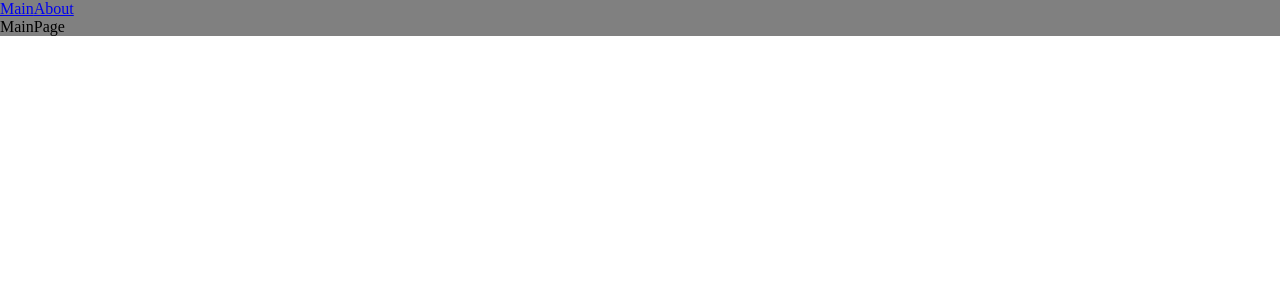
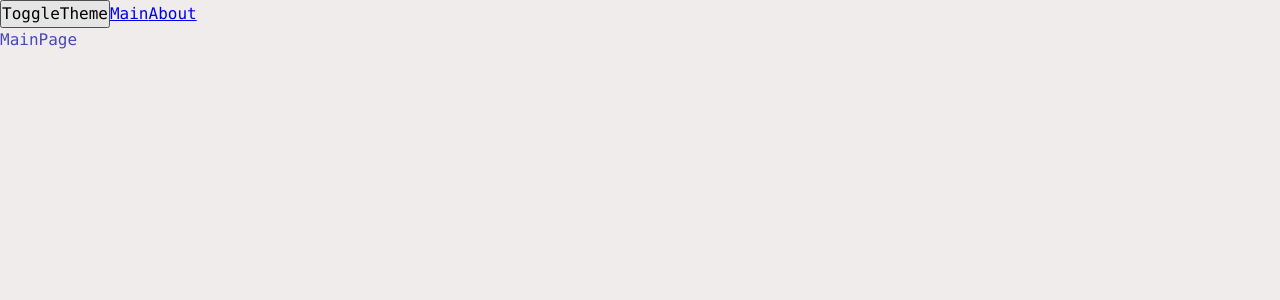
Before and after one commit to b0rskii/production-project, a React app: page / in a window 1280 px wide. Shown: the top 300 px of the page. Built offline with nearby package versions, Linux system fonts and the light colour scheme.

Commit message:
Организация стилей. Добавление темы

```diff
--- a/src/App.tsx
+++ b/src/App.tsx
@@ -2,17 +2,26 @@ import { Routes, Route, Link } from 'react-router-dom';
 import { Suspense } from 'react';
 import { MainPageLazy } from './pages/MainPage/MainPage.lazy';
 import { AboutPageLazy } from './pages/AboutPage/AboutPage.lazy';
-import './index.scss';
+import { useTheme } from './theme/useTheme';
+import './styles/index.scss';
+
+enum AppRoute {
+  MAIN = '/',
+  ABOUT = '/about',
+}
 
 function App() {
+  const {theme, toggleTheme} = useTheme();
+
   return (
-    <div className='app'>
-      <Link to='/'>Main</Link>
-      <Link to='/about'>About</Link>
+    <div className={`app ${theme}`}>
+      <button onClick={toggleTheme}>ToggleTheme</button>
+      <Link to={AppRoute.MAIN}>Main</Link>
+      <Link to={AppRoute.ABOUT}>About</Link>
       <Suspense fallback={<div>Loading...</div>}>
         <Routes>
-          <Route path='/' element={<MainPageLazy />} />
-          <Route path='/about' element={<AboutPageLazy />} />
+          <Route path={AppRoute.MAIN} element={<MainPageLazy />} />
+          <Route path={AppRoute.ABOUT} element={<AboutPageLazy />} />
         </Routes>
       </Suspense>
     </div>
--- a/src/index.scss
+++ /dev/null
@@ -1,9 +0,0 @@
-* {
-  padding: 0;
-  margin: 0;
-  box-sizing: border-box;
-}
-
-.app {
-  background-color: gray;
-}
--- a/src/index.tsx
+++ b/src/index.tsx
@@ -1,10 +1,13 @@
 import { render } from 'react-dom';
 import { BrowserRouter } from 'react-router-dom';
+import ThemeProvider from './theme/ThemeProvider';
 import App from './App';
 
 render(
   <BrowserRouter>
-    <App />
+    <ThemeProvider>
+      <App />
+    </ThemeProvider>
   </BrowserRouter>,
   document.querySelector('#root')
 );
--- /dev/null
+++ b/src/styles/index.scss
@@ -0,0 +1,13 @@
+@import './reset.scss';
+@import './themes/light.scss';
+@import './themes/dark.scss';
+@import './variables/global.scss';
+
+.app {
+  font: var(--font-m);
+
+  background-color: var(--bg-color);
+  color: var(--primary-color);
+
+  min-height: 100vh;
+}
--- /dev/null
+++ b/src/styles/reset.scss
@@ -0,0 +1,13 @@
+* {
+  padding: 0;
+  margin: 0;
+  box-sizing: border-box;
+}
+
+input,
+button,
+textarea,
+select {
+  margin: 0;
+  font: inherit;
+}
--- /dev/null
+++ b/src/styles/themes/dark.scss
@@ -0,0 +1,6 @@
+.app.dark {
+  --bg-color: rgb(3, 0, 159);
+
+  --primary-color: rgb(5, 143, 17);
+  --secondary-color: rgb(0, 255, 128);
+}
--- /dev/null
+++ b/src/styles/themes/light.scss
@@ -0,0 +1,6 @@
+.app.light {
+  --bg-color: rgb(240, 236, 236);
+
+  --primary-color: rgb(72, 72, 179);
+  --secondary-color: rgb(114, 114, 153);
+}
--- /dev/null
+++ b/src/styles/variables/global.scss
@@ -0,0 +1,11 @@
+:root {
+  --font-family-main: Consolas, "Times New Roman", Serif;
+
+  --font-size-m: 16px;
+  --font-line-m: 24px;
+  --font-m: var(--font-size-m) / var(--font-line-m) var(--font-family-main);
+
+  --font-size-l: 24px;
+  --font-line-l: 32px;
+  --font-l: var(--font-size-l) / var(--font-line-l) var(--font-family-main);
+}
--- /dev/null
+++ b/src/theme/ThemeContext.tsx
@@ -0,0 +1,15 @@
+import { createContext } from 'react';
+
+export const LOCAL_STORAGE_THEME_KEY = 'theme';
+
+export enum Theme {
+  LIGHT = 'light',
+  DARK = 'dark',
+}
+
+export type ThemeContextProps = {
+  theme?: Theme;
+  setTheme?: (theme: Theme) => void;
+};
+
+export const ThemeContext = createContext<ThemeContextProps>({});
--- /dev/null
+++ b/src/theme/ThemeProvider.tsx
@@ -0,0 +1,19 @@
+import { FC, useMemo, useState } from 'react';
+import { LOCAL_STORAGE_THEME_KEY, Theme, ThemeContext } from './ThemeContext';
+
+const ThemeProvider: FC = ({children}) => {
+  const [theme, setTheme] = useState(localStorage.getItem(LOCAL_STORAGE_THEME_KEY) as Theme || Theme.LIGHT);
+
+  const defaultProps = useMemo(() => ({
+    theme,
+    setTheme,
+  }), [theme]);
+
+  return (
+    <ThemeContext.Provider value={defaultProps}>
+      {children}
+    </ThemeContext.Provider>
+  );
+};
+
+export default ThemeProvider;
--- /dev/null
+++ b/src/theme/useTheme.ts
@@ -0,0 +1,23 @@
+import { useContext } from 'react';
+import { LOCAL_STORAGE_THEME_KEY, Theme, ThemeContext } from './ThemeContext';
+
+type UseThemeResult = {
+  theme: Theme;
+  toggleTheme: () => void;
+};
+
+export const useTheme = (): UseThemeResult => {
+  const {theme, setTheme} = useContext(ThemeContext);
+
+  const toggleTheme = () => {
+    const newTheme = theme === Theme.LIGHT ? Theme.DARK : Theme.LIGHT
+
+    setTheme(newTheme);
+    localStorage.setItem(LOCAL_STORAGE_THEME_KEY, newTheme);
+  };
+
+  return {
+    theme,
+    toggleTheme,
+  };
+};
```
